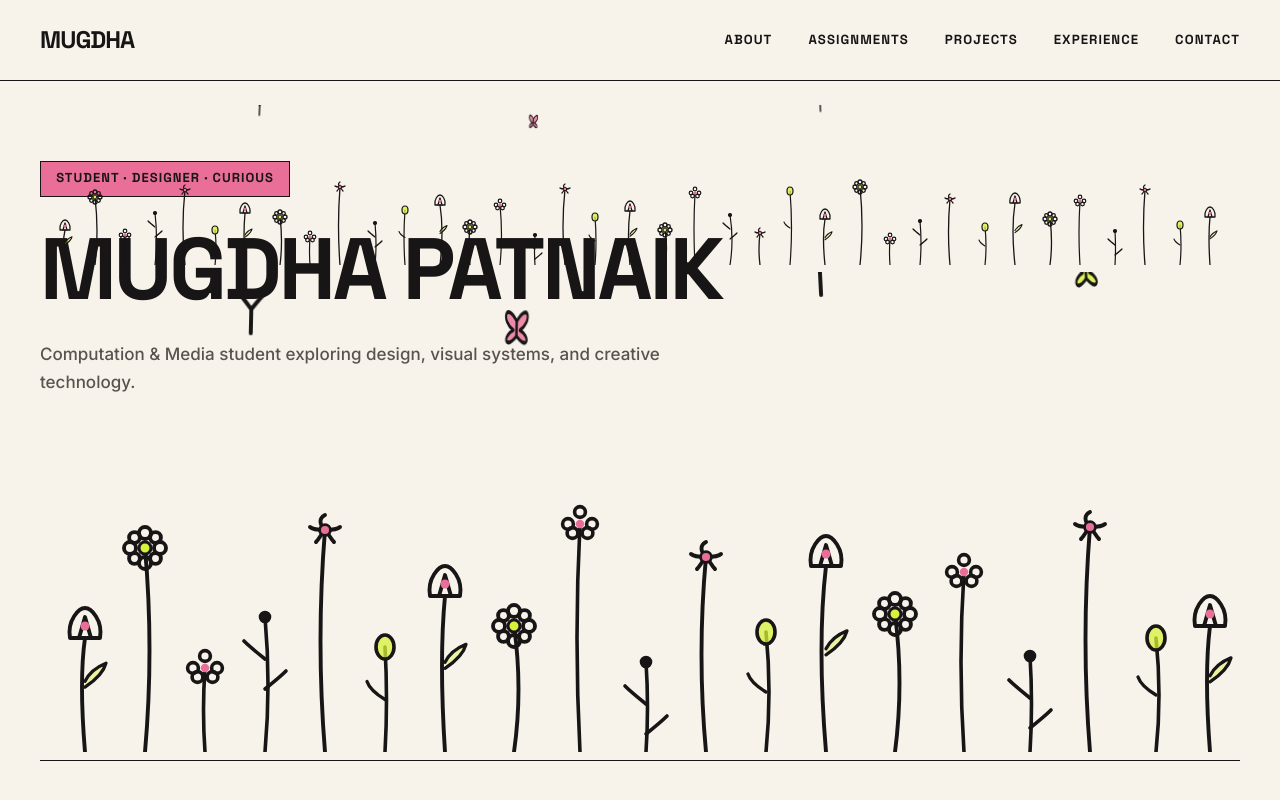
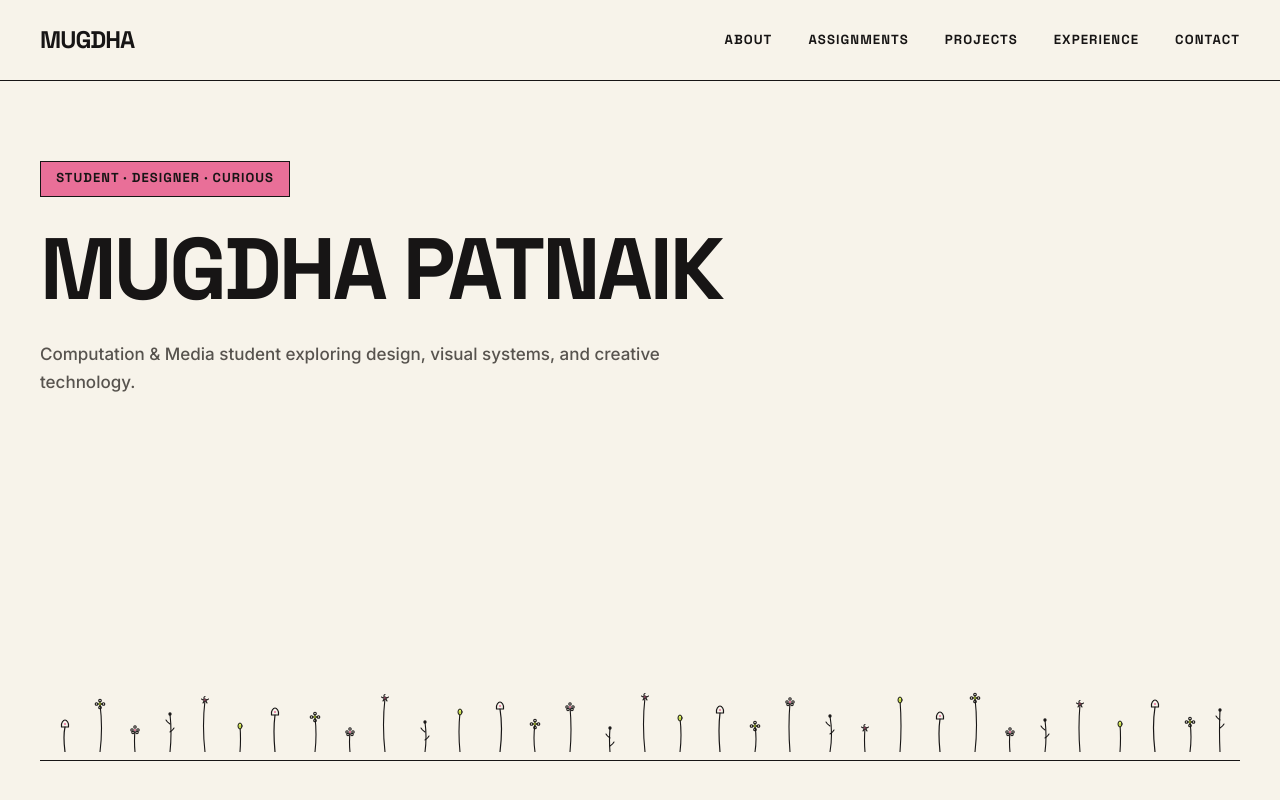
Before and after one commit to 1112mugdha/portfolio, a React (Vite) app: page / in a window 1280 px wide. Shown: the top 800 px of the page. Built offline with nearby package versions, Linux system fonts and the light colour scheme.

Commit message:
Limit Hero doodle garden height to bottom 25-30% of hero, reduce flower head scale, and fix butterfly single-group wing attachment animation

```diff
--- a/public/404.html
+++ b/public/404.html
@@ -10,8 +10,8 @@
     <link rel="preconnect" href="https://fonts.googleapis.com">
     <link rel="preconnect" href="https://fonts.gstatic.com" crossorigin>
     <link href="https://fonts.googleapis.com/css2?family=Inter:wght@400;500;600;700&family=Space+Grotesk:wght@500;600;700&display=swap" rel="stylesheet">
-    <script type="module" crossorigin src="/portfolio/assets/index-CYxBBrG6.js"></script>
-    <link rel="stylesheet" crossorigin href="/portfolio/assets/index-BxJnSWdM.css">
+    <script type="module" crossorigin src="/portfolio/assets/index-BuxD0vId.js"></script>
+    <link rel="stylesheet" crossorigin href="/portfolio/assets/index-BBA7kFwS.css">
   </head>
   <body>
     <div id="root"></div>
--- a/src/components/ui/HeroDoodleGarden.jsx
+++ b/src/components/ui/HeroDoodleGarden.jsx
@@ -1,91 +1,84 @@
 import React from 'react';
 
-// Type 1 — Simple Tulip (Small 8x10px head, thin stem from Y=160)
+// Type 1 — Simple Tulip (Delicate 6x8px head, thin stem from Y=160)
 const Tulip = ({ x, h, curve = 0, color = '#E96F98' }) => {
   const topY = 160 - h;
   return (
-    <g stroke="#171515" strokeWidth="1.3" fill="none" strokeLinecap="round" strokeLinejoin="round">
-      <path d={`M ${x} 160 Q ${x + curve} ${160 - h / 2} ${x} ${topY + 10}`} />
-      <path d={`M ${x} ${160 - h * 0.45} Q ${x + 6} ${160 - h * 0.45 - 4} ${x + 7} ${160 - h * 0.45 - 8} Q ${x + 2} ${160 - h * 0.45 - 6} ${x} ${160 - h * 0.45 - 2}`} fill="#D7F23A" fillOpacity="0.4" strokeWidth="1.1" />
-      <path d={`M ${x - 5} ${topY + 10} C ${x - 6} ${topY + 4} ${x - 2} ${topY} ${x} ${topY} C ${x + 2} ${topY} ${x + 6} ${topY + 4} ${x + 5} ${topY + 10} Z`} stroke="#171515" />
-      <path d={`M ${x - 2} ${topY + 10} L ${x} ${topY + 3} L ${x + 2} ${topY + 10}`} stroke="#171515" />
-      <circle cx={x} cy={topY + 6} r="1.5" fill={color} stroke="none" />
+    <g stroke="#171515" strokeWidth="1.2" fill="none" strokeLinecap="round" strokeLinejoin="round">
+      <path d={`M ${x} 160 Q ${x + curve} ${160 - h / 2} ${x} ${topY + 7}`} />
+      <path d={`M ${x - 3.5} ${topY + 7} C ${x - 4.5} ${topY + 3} ${x - 1.5} ${topY} ${x} ${topY} C ${x + 1.5} ${topY} ${x + 4.5} ${topY + 3} ${x + 3.5} ${topY + 7} Z`} stroke="#171515" />
+      <circle cx={x} cy={topY + 4} r="1" fill={color} stroke="none" />
     </g>
   );
 };
 
-// Type 2 — Simple Daisy (Small 10px head, 6 petals, tiny center dot)
+// Type 2 — Simple Daisy (Delicate 7px head, tiny center dot)
 const Daisy = ({ x, h, curve = 0, color = '#D7F23A' }) => {
   const topY = 160 - h;
   return (
-    <g stroke="#171515" strokeWidth="1.3" fill="none" strokeLinecap="round" strokeLinejoin="round">
+    <g stroke="#171515" strokeWidth="1.1" fill="none" strokeLinecap="round" strokeLinejoin="round">
       <path d={`M ${x} 160 Q ${x + curve} ${160 - h / 2} ${x} ${topY}`} />
-      <circle cx={x} cy={topY - 5} r="2" />
-      <circle cx={x} cy={topY + 5} r="2" />
-      <circle cx={x - 5} cy={topY} r="2" />
-      <circle cx={x + 5} cy={topY} r="2" />
-      <circle cx={x - 3.5} cy={topY - 3.5} r="1.8" />
-      <circle cx={x + 3.5} cy={topY + 3.5} r="1.8" />
-      <circle cx={x + 3.5} cy={topY - 3.5} r="1.8" />
-      <circle cx={x - 3.5} cy={topY + 3.5} r="1.8" />
-      <circle cx={x} cy={topY} r="2" fill={color} stroke="#171515" strokeWidth="1" />
+      <circle cx={x} cy={topY - 3.5} r="1.3" />
+      <circle cx={x} cy={topY + 3.5} r="1.3" />
+      <circle cx={x - 3.5} cy={topY} r="1.3" />
+      <circle cx={x + 3.5} cy={topY} r="1.3" />
+      <circle cx={x} cy={topY} r="1.4" fill={color} stroke="#171515" strokeWidth="0.8" />
     </g>
   );
 };
 
-// Type 3 — Tiny Wildflower (Delicate 8px head with accent dot)
+// Type 3 — Tiny Wildflower (Delicate 6px 5-dot head)
 const Wildflower = ({ x, h, curve = 0, color = '#E96F98' }) => {
   const topY = 160 - h;
   return (
-    <g stroke="#171515" strokeWidth="1.2" fill="none" strokeLinecap="round" strokeLinejoin="round">
+    <g stroke="#171515" strokeWidth="1.1" fill="none" strokeLinecap="round" strokeLinejoin="round">
       <path d={`M ${x} 160 Q ${x + curve} ${160 - h / 2} ${x} ${topY}`} />
-      <circle cx={x} cy={topY - 4} r="1.8" />
-      <circle cx={x - 4} cy={topY} r="1.8" />
-      <circle cx={x + 4} cy={topY} r="1.8" />
-      <circle cx={x - 2.5} cy={topY + 3} r="1.8" />
-      <circle cx={x + 2.5} cy={topY + 3} r="1.8" />
-      <circle cx={x} cy={topY} r="1.4" fill={color} stroke="none" />
+      <circle cx={x} cy={topY - 3} r="1.2" />
+      <circle cx={x - 3} cy={topY} r="1.2" />
+      <circle cx={x + 3} cy={topY} r="1.2" />
+      <circle cx={x - 2} cy={topY + 2.5} r="1.2" />
+      <circle cx={x + 2} cy={topY + 2.5} r="1.2" />
+      <circle cx={x} cy={topY} r="1" fill={color} stroke="none" />
     </g>
   );
 };
 
-// Type 4 — Simple 5-Petal Flower (Small 10px head, curved stem)
+// Type 4 — Simple 5-Petal Flower (Delicate 7px head)
 const FivePetal = ({ x, h, curve = 0, color = '#E96F98' }) => {
   const topY = 160 - h;
   return (
-    <g stroke="#171515" strokeWidth="1.3" fill="none" strokeLinecap="round" strokeLinejoin="round">
+    <g stroke="#171515" strokeWidth="1.1" fill="none" strokeLinecap="round" strokeLinejoin="round">
       <path d={`M ${x} 160 Q ${x + curve} ${160 - h / 2} ${x} ${topY}`} />
-      <path d={`M ${x} ${topY - 5} C ${x - 2} ${topY - 4} ${x - 2} ${topY - 2} ${x} ${topY}`} />
-      <path d={`M ${x + 5} ${topY - 1} C ${x + 4} ${topY} ${x + 2} ${topY} ${x} ${topY}`} />
-      <path d={`M ${x + 3} ${topY + 4} C ${x + 2} ${topY + 3} ${x + 1} ${topY + 1} ${x} ${topY}`} />
-      <path d={`M ${x - 3} ${topY + 4} C ${x - 2} ${topY + 3} ${x - 1} ${topY + 1} ${x} ${topY}`} />
-      <path d={`M ${x - 5} ${topY - 1} C ${x - 4} ${topY} ${x - 2} ${topY} ${x} ${topY}`} />
-      <circle cx={x} cy={topY} r="1.8" fill={color} stroke="#171515" strokeWidth="0.9" />
+      <path d={`M ${x} ${topY - 3.5} C ${x - 1.5} ${topY - 3} ${x - 1.5} ${topY - 1.5} ${x} ${topY}`} />
+      <path d={`M ${x + 3.5} ${topY - 1} C ${x + 3} ${topY} ${x + 1.5} ${topY} ${x} ${topY}`} />
+      <path d={`M ${x + 2} ${topY + 3} C ${x + 1.5} ${topY + 2} ${x + 1} ${topY + 1} ${x} ${topY}`} />
+      <path d={`M ${x - 2} ${topY + 3} C ${x - 1.5} ${topY + 2} ${x - 1} ${topY + 1} ${x} ${topY}`} />
+      <path d={`M ${x - 3.5} ${topY - 1} C ${x - 3} ${topY} ${x - 1.5} ${topY} ${x} ${topY}`} />
+      <circle cx={x} cy={topY} r="1.2" fill={color} stroke="#171515" strokeWidth="0.7" />
     </g>
   );
 };
 
-// Type 5 — Tiny Round/Bud Flower (Simple oval bud 6x8px)
+// Type 5 — Tiny Round/Bud Flower (Delicate 4x5px oval bud)
 const BudFlower = ({ x, h, curve = 0, color = '#D7F23A' }) => {
   const topY = 160 - h;
   return (
-    <g stroke="#171515" strokeWidth="1.2" fill="none" strokeLinecap="round" strokeLinejoin="round">
+    <g stroke="#171515" strokeWidth="1.1" fill="none" strokeLinecap="round" strokeLinejoin="round">
       <path d={`M ${x} 160 Q ${x + curve} ${160 - h / 2} ${x} ${topY}`} />
-      <path d={`M ${x} ${160 - h * 0.5} Q ${x - 5} ${160 - h * 0.5 - 3} ${x - 6} ${160 - h * 0.5 - 6}`} strokeWidth="1.1" fill="#D7F23A" fillOpacity="0.4" />
-      <ellipse cx={x} cy={topY} rx="3" ry="4" fill={color} fillOpacity="0.75" stroke="#171515" strokeWidth="1.2" />
+      <ellipse cx={x} cy={topY} rx="2" ry="3" fill={color} fillOpacity="0.75" stroke="#171515" strokeWidth="1" />
     </g>
   );
 };
 
-// Type 6 — Simple Little Sprig (Leaves/buds only, no big flower head)
+// Type 6 — Simple Little Sprig (Thin stem with 2 tiny leaf buds)
 const Sprig = ({ x, h, curve = 0 }) => {
   const topY = 160 - h;
   return (
-    <g stroke="#171515" strokeWidth="1.2" fill="none" strokeLinecap="round" strokeLinejoin="round">
+    <g stroke="#171515" strokeWidth="1.1" fill="none" strokeLinecap="round" strokeLinejoin="round">
       <path d={`M ${x} 160 Q ${x + curve} ${160 - h / 2} ${x} ${topY}`} />
-      <path d={`M ${x} ${topY + 14} Q ${x - 5} ${topY + 10} ${x - 7} ${topY + 8}`} fill="#D7F23A" fillOpacity="0.4" />
-      <path d={`M ${x} ${topY + 24} Q ${x + 5} ${topY + 20} ${x + 7} ${topY + 18}`} fill="#D7F23A" fillOpacity="0.4" />
-      <circle cx={x} cy={topY} r="1.5" fill="#171515" />
+      <path d={`M ${x} ${topY + 10} Q ${x - 3} ${topY + 8} ${x - 4} ${topY + 6}`} />
+      <path d={`M ${x} ${topY + 18} Q ${x + 3} ${topY + 16} ${x + 4} ${topY + 14}`} />
+      <circle cx={x} cy={topY} r="1.1" fill="#171515" />
     </g>
   );
 };
@@ -94,144 +87,97 @@ export default function HeroDoodleGarden() {
   return (
     <div className="hero-doodle-garden-container">
       {/* =========================================================================
-         DESKTOP DOODLE GARDEN (Screen Width >= 640px)
-         All stems anchored to Y=160. Uneven heights (25px to 78px max).
+         SINGLE RESPONSIVE DOODLE GARDEN & BUTTERFLIES
+         viewBox="0 0 1200 160" — All stems anchored to Y=160.
+         Height strictly capped at max 52px (top Y >= 108px), occupying ONLY bottom ~25% of hero.
          ========================================================================= */}
       <svg
         viewBox="0 0 1200 160"
         fill="none"
         xmlns="http://www.w3.org/2000/svg"
-        className="hidden sm:block w-full h-auto max-h-[160px] pointer-events-none"
-        preserveAspectRatio="xMidYMax meet"
+        className="w-full h-auto max-h-[160px] pointer-events-none block"
+        preserveAspectRatio="none"
       >
-        {/* Continuous organic garden across desktop width */}
-        <Tulip x={25} h={45} curve={-3} color="#E96F98" />
-        <Daisy x={55} h={68} curve={4} color="#D7F23A" />
-        <Wildflower x={85} h={30} curve={-2} color="#E96F98" />
-        <Sprig x={115} h={52} curve={3} />
-        <FivePetal x={145} h={75} curve={-4} color="#E96F98" />
-        <BudFlower x={175} h={35} curve={2} color="#D7F23A" />
-        <Tulip x={205} h={62} curve={-2} color="#E96F98" />
-        <Daisy x={240} h={48} curve={3} color="#D7F23A" />
-        <Wildflower x={270} h={28} curve={-1} color="#E96F98" />
-        <FivePetal x={300} h={78} curve={-3} color="#E96F98" />
-        <Sprig x={335} h={42} curve={2} />
-        <BudFlower x={365} h={55} curve={-2} color="#D7F23A" />
-        <Tulip x={400} h={70} curve={4} color="#E96F98" />
-        <Daisy x={430} h={38} curve={-2} color="#D7F23A" />
-        <Wildflower x={460} h={60} curve={3} color="#E96F98" />
-        <Sprig x={495} h={30} curve={-1} />
-        <FivePetal x={525} h={76} curve={-4} color="#E96F98" />
-        <BudFlower x={555} h={48} curve={2} color="#D7F23A" />
-        <Tulip x={590} h={64} curve={-3} color="#E96F98" />
-        <Daisy x={625} h={35} curve={3} color="#D7F23A" />
-        <Wildflower x={655} h={72} curve={-2} color="#E96F98" />
-        <Sprig x={690} h={50} curve={4} />
-        <FivePetal x={720} h={32} curve={-2} color="#E96F98" />
-        <BudFlower x={750} h={74} curve={3} color="#D7F23A" />
-        <Tulip x={785} h={56} curve={-3} color="#E96F98" />
-        <Daisy x={820} h={78} curve={4} color="#D7F23A" />
-        <Wildflower x={850} h={26} curve={-1} color="#E96F98" />
-        <Sprig x={880} h={44} curve={2} />
-        <FivePetal x={910} h={66} curve={-3} color="#E96F98" />
-        <BudFlower x={945} h={38} curve={2} color="#D7F23A" />
-        <Tulip x={975} h={72} curve={-4} color="#E96F98" />
-        <Daisy x={1010} h={46} curve={3} color="#D7F23A" />
-        <Wildflower x={1040} h={64} curve={-2} color="#E96F98" />
-        <Sprig x={1075} h={34} curve={1} />
-        <FivePetal x={1105} h={75} curve={-3} color="#E96F98" />
-        <BudFlower x={1140} h={40} curve={2} color="#D7F23A" />
-        <Tulip x={1170} h={58} curve={-2} color="#E96F98" />
+        {/* Single row of delicate small flowers anchored to Y=160 */}
+        <Tulip x={25} h={32} curve={-2} color="#E96F98" />
+        <Daisy x={60} h={48} curve={3} color="#D7F23A" />
+        <Wildflower x={95} h={22} curve={-1} color="#E96F98" />
+        <Sprig x={130} h={38} curve={2} />
+        <FivePetal x={165} h={52} curve={-3} color="#E96F98" />
+        <BudFlower x={200} h={26} curve={1} color="#D7F23A" />
+        <Tulip x={235} h={44} curve={-2} color="#E96F98" />
+        <Daisy x={275} h={35} curve={2} color="#D7F23A" />
+        <Wildflower x={310} h={20} curve={-1} color="#E96F98" />
+        <FivePetal x={345} h={54} curve={-3} color="#E96F98" />
+        <Sprig x={385} h={30} curve={2} />
+        <BudFlower x={420} h={40} curve={-2} color="#D7F23A" />
+        <Tulip x={460} h={50} curve={3} color="#E96F98" />
+        <Daisy x={495} h={28} curve={-2} color="#D7F23A" />
+        <Wildflower x={530} h={45} curve={2} color="#E96F98" />
+        <Sprig x={570} h={24} curve={-1} />
+        <FivePetal x={605} h={55} curve={-3} color="#E96F98" />
+        <BudFlower x={640} h={34} curve={2} color="#D7F23A" />
+        <Tulip x={680} h={46} curve={-2} color="#E96F98" />
+        <Daisy x={715} h={26} curve={2} color="#D7F23A" />
+        <Wildflower x={750} h={50} curve={-2} color="#E96F98" />
+        <Sprig x={790} h={36} curve={3} />
+        <FivePetal x={825} h={24} curve={-1} color="#E96F98" />
+        <BudFlower x={860} h={52} curve={2} color="#D7F23A" />
+        <Tulip x={900} h={40} curve={-2} color="#E96F98" />
+        <Daisy x={935} h={54} curve={3} color="#D7F23A" />
+        <Wildflower x={970} h={20} curve={-1} color="#E96F98" />
+        <Sprig x={1005} h={32} curve={2} />
+        <FivePetal x={1040} h={48} curve={-2} color="#E96F98" />
+        <BudFlower x={1080} h={28} curve={1} color="#D7F23A" />
+        <Tulip x={1115} h={52} curve={-3} color="#E96F98" />
+        <Daisy x={1150} h={30} curve={2} color="#D7F23A" />
+        <Sprig x={1180} h={42} curve={-1} />
 
-        {/* EXACTLY TWO TINY DESKTOP BUTTERFLIES */}
-        <g className="butterfly-group-1" transform="translate(190, 18)">
-          <g stroke="#171515" strokeWidth="1.4" fill="none" strokeLinecap="round" strokeLinejoin="round">
-            <path d="M 12 12 Q 12 18 12 22" />
-            <path d="M 12 12 Q 9 8 7 6" />
-            <path d="M 12 12 Q 15 8 17 6" />
-            <g className="butterfly-wing-left">
-              <path d="M 12 14 C 4 6 0 14 10 18 C 2 20 4 26 12 20 Z" fill="#E96F98" fillOpacity="0.8" />
+        {/* =========================================================================
+           EXACTLY 2 TINY ANIMATED BUTTERFLIES
+           Each butterfly is ONE SINGLE GROUP with body + left wing + right wing attached.
+           ========================================================================= */}
+
+        {/* BUTTERFLY 1: Left / Center Flight Path */}
+        <g className="butterfly-group-1" transform="translate(220, 30)">
+          <g transform="translate(0, 0)">
+            {/* Antennae & Body */}
+            <path d="M 0 -7 L 0 6" stroke="#171515" strokeWidth="1.3" strokeLinecap="round" />
+            <path d="M 0 -7 C -3 -10 -4 -12 -5 -13" stroke="#171515" strokeWidth="1" strokeLinecap="round" />
+            <path d="M 0 -7 C 3 -10 4 -12 5 -13" stroke="#171515" strokeWidth="1" strokeLinecap="round" />
+
+            {/* Left Wing (Hinge at (0, -1)) */}
+            <g className="butterfly-wing-l">
+              <path d="M 0 -1 C -7 -8 -12 1 -3 4 C -10 6 -7 13 0 2 Z" stroke="#171515" strokeWidth="1.1" fill="#E96F98" fillOpacity="0.85" strokeLinejoin="round" />
             </g>
-            <g className="butterfly-wing-right">
-              <path d="M 12 14 C 20 6 24 14 14 18 C 22 20 20 26 12 20 Z" fill="#E96F98" fillOpacity="0.8" />
+
+            {/* Right Wing (Hinge at (0, -1)) */}
+            <g className="butterfly-wing-r">
+              <path d="M 0 -1 C 7 -8 12 1 3 4 C 10 6 7 13 0 2 Z" stroke="#171515" strokeWidth="1.1" fill="#E96F98" fillOpacity="0.85" strokeLinejoin="round" />
             </g>
           </g>
         </g>
 
-        <g className="butterfly-group-2" transform="translate(810, 15)">
-          <g stroke="#171515" strokeWidth="1.4" fill="none" strokeLinecap="round" strokeLinejoin="round">
-            <path d="M 12 12 Q 12 18 12 22" />
-            <path d="M 12 12 Q 9 8 7 6" />
-            <path d="M 12 12 Q 15 8 17 6" />
-            <g className="butterfly-wing-left">
-              <path d="M 12 14 C 4 6 0 14 10 18 C 2 20 4 26 12 20 Z" fill="#D7F23A" fillOpacity="0.8" />
+        {/* BUTTERFLY 2: Center / Right Flight Path */}
+        <g className="butterfly-group-2" transform="translate(820, 25)">
+          <g transform="translate(0, 0)">
+            {/* Antennae & Body */}
+            <path d="M 0 -7 L 0 6" stroke="#171515" strokeWidth="1.3" strokeLinecap="round" />
+            <path d="M 0 -7 C -3 -10 -4 -12 -5 -13" stroke="#171515" strokeWidth="1" strokeLinecap="round" />
+            <path d="M 0 -7 C 3 -10 4 -12 5 -13" stroke="#171515" strokeWidth="1" strokeLinecap="round" />
+
+            {/* Left Wing (Hinge at (0, -1)) */}
+            <g className="butterfly-wing-l">
+              <path d="M 0 -1 C -7 -8 -12 1 -3 4 C -10 6 -7 13 0 2 Z" stroke="#171515" strokeWidth="1.1" fill="#D7F23A" fillOpacity="0.85" strokeLinejoin="round" />
             </g>
-            <g className="butterfly-wing-right">
-              <path d="M 12 14 C 20 6 24 14 14 18 C 22 20 20 26 12 20 Z" fill="#D7F23A" fillOpacity="0.8" />
-            </g>
-          </g>
-        </g>
-      </svg>
 
-      {/* =========================================================================
-         DEDICATED MOBILE DOODLE GARDEN (Screen Width < 640px)
-         Single row anchored to Y=160. Uneven heights.
-         ========================================================================= */}
-      <svg
-        viewBox="0 0 400 160"
-        fill="none"
-        xmlns="http://www.w3.org/2000/svg"
-        className="block sm:hidden w-full h-auto max-h-[160px] pointer-events-none"
-        preserveAspectRatio="xMidYMax meet"
-      >
-        <Tulip x={15} h={48} curve={-2} color="#E96F98" />
-        <Daisy x={35} h={68} curve={3} color="#D7F23A" />
-        <Wildflower x={55} h={28} curve={-1} color="#E96F98" />
-        <Sprig x={75} h={45} curve={2} />
-        <FivePetal x={95} h={74} curve={-3} color="#E96F98" />
-        <BudFlower x={115} h={35} curve={1} color="#D7F23A" />
-        <Tulip x={135} h={62} curve={-2} color="#E96F98" />
-        <Daisy x={158} h={42} curve={3} color="#D7F23A" />
-        <Wildflower x={180} h={76} curve={-2} color="#E96F98" />
-        <Sprig x={202} h={30} curve={1} />
-        <FivePetal x={222} h={65} curve={-3} color="#E96F98" />
-        <BudFlower x={242} h={40} curve={2} color="#D7F23A" />
-        <Tulip x={262} h={72} curve={-3} color="#E96F98" />
-        <Daisy x={285} h={46} curve={3} color="#D7F23A" />
-        <Wildflower x={308} h={60} curve={-2} color="#E96F98" />
-        <Sprig x={330} h={32} curve={1} />
-        <FivePetal x={350} h={75} curve={-3} color="#E96F98" />
-        <BudFlower x={372} h={38} curve={2} color="#D7F23A" />
-        <Tulip x={390} h={52} curve={-2} color="#E96F98" />
-
-        {/* EXACTLY TWO TINY MOBILE BUTTERFLIES */}
-        <g className="butterfly-group-mobile-1" transform="translate(50, 18)">
-          <g stroke="#171515" strokeWidth="1.3" fill="none" strokeLinecap="round" strokeLinejoin="round">
-            <path d="M 10 10 Q 10 15 10 18" />
-            <path d="M 10 10 Q 7 6 5 4" />
-            <path d="M 10 10 Q 13 6 15 4" />
-            <g className="butterfly-wing-left">
-              <path d="M 10 12 C 3 5 0 12 8 15 C 1 17 3 22 10 17 Z" fill="#E96F98" fillOpacity="0.8" />
-            </g>
-            <g className="butterfly-wing-right">
-              <path d="M 10 12 C 17 5 20 12 12 15 C 19 17 17 22 10 17 Z" fill="#E96F98" fillOpacity="0.8" />
+            {/* Right Wing (Hinge at (0, -1)) */}
+            <g className="butterfly-wing-r">
+              <path d="M 0 -1 C 7 -8 12 1 3 4 C 10 6 7 13 0 2 Z" stroke="#171515" strokeWidth="1.1" fill="#D7F23A" fillOpacity="0.85" strokeLinejoin="round" />
             </g>
           </g>
         </g>
 
-        <g className="butterfly-group-mobile-2" transform="translate(250, 15)">
-          <g stroke="#171515" strokeWidth="1.3" fill="none" strokeLinecap="round" strokeLinejoin="round">
-            <path d="M 10 10 Q 10 15 10 18" />
-            <path d="M 10 10 Q 7 6 5 4" />
-            <path d="M 10 10 Q 13 6 15 4" />
-            <g className="butterfly-wing-left">
-              <path d="M 10 12 C 3 5 0 12 8 15 C 1 17 3 22 10 17 Z" fill="#D7F23A" fillOpacity="0.8" />
-            </g>
-            <g className="butterfly-wing-right">
-              <path d="M 10 12 C 17 5 20 12 12 15 C 19 17 17 22 10 17 Z" fill="#D7F23A" fillOpacity="0.8" />
-            </g>
-          </g>
-        </g>
       </svg>
     </div>
   );
```
Also changed, not shown: src/index.css (+12 -14 lines).
